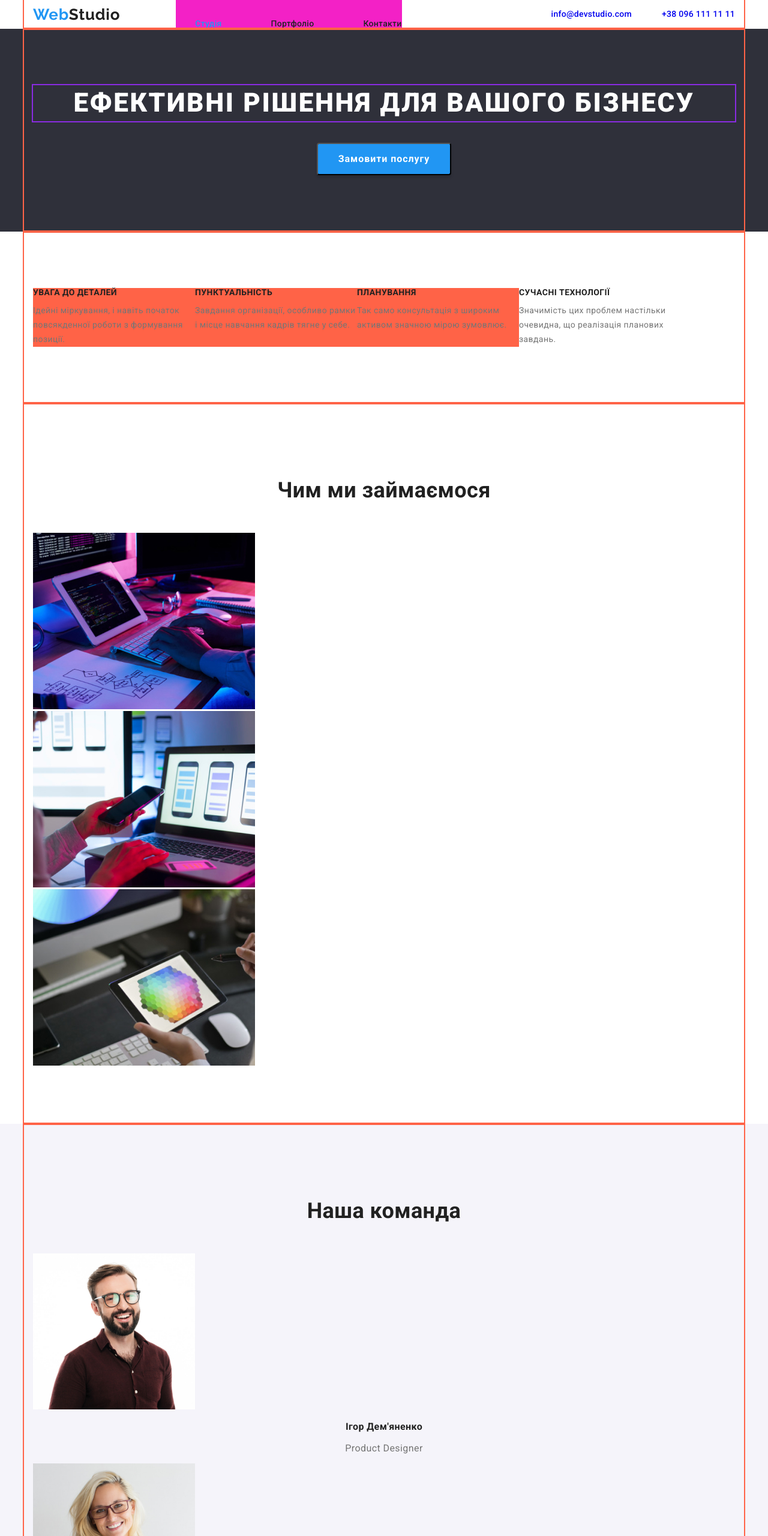
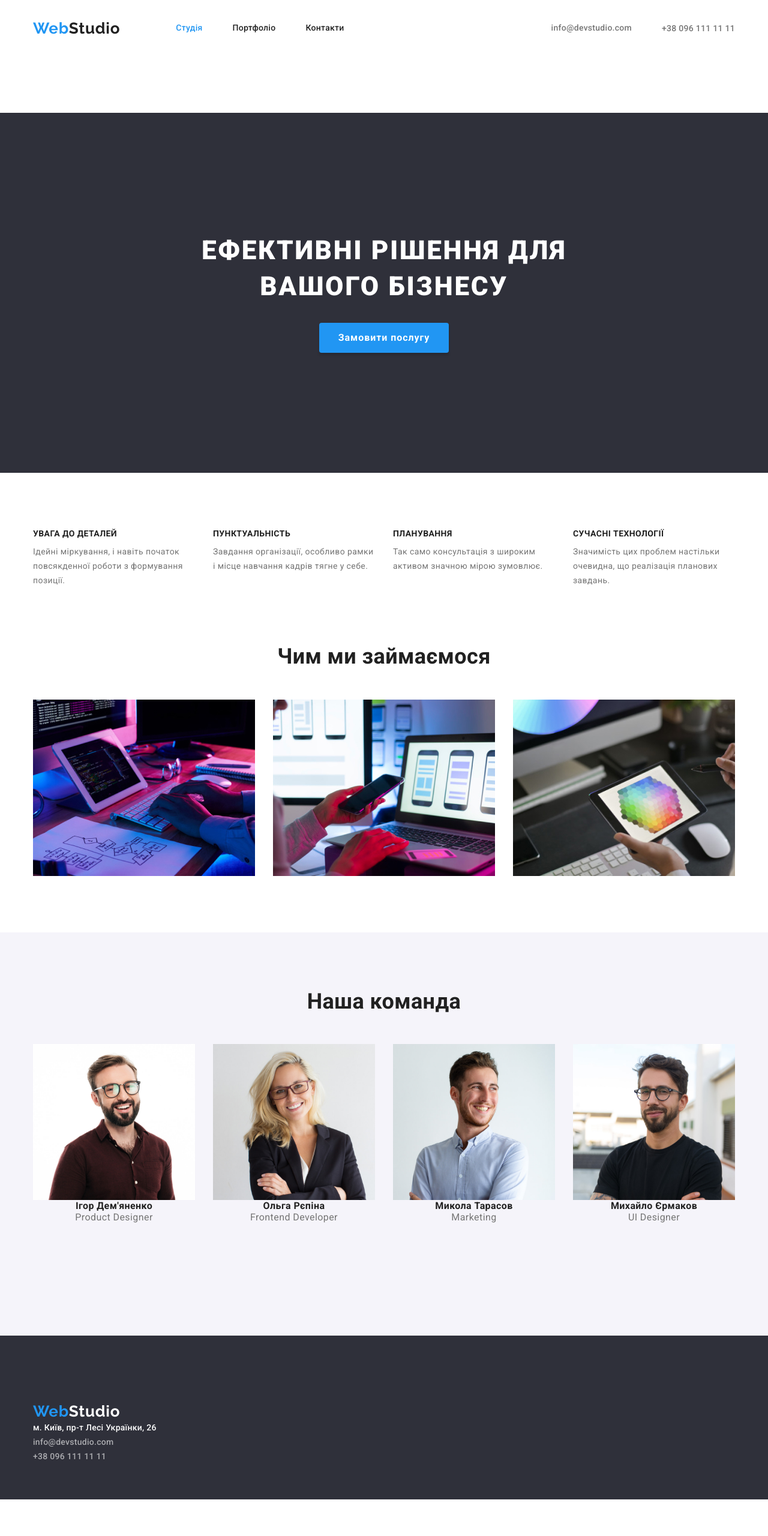
Before and after one commit to AlexandrSly/goit-markup-hw-03, a plain HTML site: page index.html in a window 1280 px wide. Shown: the top 2560 px of the page at 60% size. After the commit the page ends 2499 px from the top, so only its background shows below. Drawn offline with nearby package versions, Linux system fonts and the light colour scheme.

Commit message:
made changes-1

```diff
--- a/css/styles.css
+++ b/css/styles.css
@@ -13,6 +13,63 @@ body {
   letter-spacing: 0.03em;
 }
 
+/* ----------------глобальне скиданя стилів---------------- */
+
+p,
+h1,
+h2,
+h3,
+h4,
+h5,
+h6 {
+  margin: 0;
+}
+ul,
+ol {
+  margin: 0;
+  padding-left: 0;
+}
+button {
+  display: block;
+  cursor: pointer;
+  border: none;
+  border-radius: 4px;
+}
+
+address {
+  font-style: normal;
+}
+
+img {
+  display: block;
+}
+
+html {
+  box-sizing: border-box;
+}
+
+*,
+*::beffore *::after {
+  box-sizing: inherit;
+}
+
+.list {
+  list-style: none;
+  padding-left: 0;
+  margin: 0;
+}
+
+.container {
+  margin-left: auto;
+  margin-right: auto;
+  padding: 0px 15px;
+  width: 1200px;
+}
+
+.link {
+  text-decoration: none;
+}
+
 .list {
   list-style: none;
   padding: 0;
@@ -22,9 +79,8 @@ body {
 .conteiner {
   margin-left: auto;
   margin-right: auto;
-  padding: 94px 15px;
+  padding: 0 15px;
   width: 1200px;
-  outline: 2px solid tomato;
 }
 
 .link {
@@ -76,12 +132,11 @@ body {
 
 /* ----------------site nav---------------- */
 .header {
-  align-items: center;
+  padding: 32px 0;
+  margin-bottom: 93px;
 }
 .main-menu {
   display: flex;
-  padding-top: 0;
-  padding-bottom: 0;
 }
 
 .main-nav {
@@ -96,14 +151,10 @@ body {
 .site-nav {
   display: flex;
   margin-left: 93px;
-  background: #f321c6;
-  text-align: center;
 }
 
 .site-nav .link {
   display: block;
-  padding-left: 32px;
-  padding-top: 32px;
 
   color: var(--main-title-color);
   font-weight: 500;
@@ -120,6 +171,9 @@ body {
   display: flex;
   align-items: center;
   margin-left: auto;
+}
+
+.auth-link {
   font-weight: 500;
   line-height: 1.14;
   letter-spacing: 0.02em;
@@ -142,16 +196,17 @@ body {
 /* ----------------Hero---------------- */
 .hero-list {
   display: flex;
+  gap: 30px;
 }
 
 .hero-list .item {
   width: 270px;
-  background-color: tomato;
 }
 
 .hero-title {
-  margin-top: 0;
-  margin-bottom: 30;
+  width: 696px;
+  margin: 0 auto;
+  margin-bottom: 30px;
   font-weight: 900;
   font-size: 44px;
   line-height: 1.36;
@@ -159,12 +214,12 @@ body {
   letter-spacing: 0.06em;
   text-transform: uppercase;
   color: #ffffff;
-  outline: 2px solid blueviolet;
 }
 
 .hero {
   background: #2f303a;
   text-align: center;
+  padding: 200px 0;
 }
 
 .btn {
@@ -180,7 +235,8 @@ body {
   cursor: pointer;
   box-shadow: 0px 4px 4px rgba(0, 0, 0, 0.15);
   border-radius: 4px;
-  padding: 10px 34px;
+  padding: 10px 32px;
+  border: none;
 }
 
 .btn.primary {
@@ -199,6 +255,7 @@ body {
 }
 
 .section-title {
+  margin-top: 0;
   margin-bottom: 50px;
   font-weight: 700;
   font-size: 36px;
@@ -210,6 +267,7 @@ body {
 .benefits {
   margin-bottom: 0px;
   margin-top: 0;
+  padding: 94px 0;
 }
 
 .benefits-title {
@@ -229,11 +287,32 @@ body {
   line-height: 1.71;
   width: 270px;
 }
+/* ------------- Опис послуг--------------- */
+.work {
+  padding: 94px 0;
+  padding-top: 0;
+}
 
+.work-list {
+  display: flex;
+  gap: 30px;
+}
 .section-subtitle {
   color: var(--second-title-color);
 }
 
+/* ------------- Наша команда--------------- */
+
+.team {
+  padding: 94px 0;
+  padding-top: 0;
+  background: #f5f4fa;
+}
+
+.team-list {
+  display: flex;
+  gap: 30px;
+}
 .team-conteiner {
   padding-top: 94px;
   padding-bottom: 94px;
@@ -254,10 +333,28 @@ body {
   color: var(--second-title-color);
 }
 
-.team {
-  background: #f5f4fa;
+/* ----------------Портфоліо---------------- */
+.portfolio-menu {
+  display: flex;
+  gap: 8px;
+  padding-bottom: 34px;
+  justify-content: center;
 }
-/* ----------------Портфоліо---------------- */
+
+.portfolio-list {
+  display: flex;
+  flex-wrap: wrap;
+  padding-bottom: 94px;
+  gap: 30px;
+}
+
+.flex-element {
+  width: 370px;
+
+  margin-top: 0;
+  outline: 1px solid #eeeeee;
+}
+
 .visually-hidden {
   position: absolute;
   width: 1px;
@@ -277,12 +374,24 @@ body {
   line-height: 2;
   letter-spacing: 0.06em;
   color: var(--main-title-color);
+  padding-left: 24px;
 }
 
 .portfolio-subtitle {
   font-size: 16px;
   line-height: 1.88;
   color: var(--second-title-color);
+  padding-left: 24px;
+}
+
+.test-conteiner {
+  margin-left: auto;
+  margin-right: auto;
+  width: 1200px;
+}
+
+.flex-element:nth-child(3n) {
+  margin-right: 0;
 }
 
 /* ----------------Footer---------------- */
@@ -294,9 +403,9 @@ body {
 .conteiner-div {
   margin-left: auto;
   margin-right: auto;
-  padding: 0px 15px;
+
+  padding: 111px 15px 60px 15px;
   width: 1200px;
-  outline: 2px solid tomato;
 }
 
 .footer-link {
@@ -355,24 +464,3 @@ body {
 .portfolio-contacts:focus {
   color: #2196f3;
 }
-
-.test-conteiner {
-  margin-left: auto;
-  margin-right: auto;
-  width: 1200px;
-  outline: 2px solid tomato;
-}
-
-.flex-conteiner {
-  display: flex;
-}
-
-.flex-element {
-  width: 380px;
-  background: tomato;
-  margin-right: 30px;
-}
-
-.flex-element: :nth-child(3n) {
-  margin-right: 0;
-}
--- a/index.html
+++ b/index.html
@@ -32,10 +32,12 @@
           </ul>
         </nav>
         <ul class="auth-nav list">
+          <li class="item auth-link">
+            <a href="mailto:info@devstudio.com" class="link auth-link">info@devstudio.com</a>
+          </li>
           <li class="item">
-            <a href="mailto:info@devstudio.com" class="link">info@devstudio.com</a>
+            <a href="tel:+380961111111" class="link auth-link">+38 096 111 11 11</a>
           </li>
-          <li class="item"><a href="tel:+380961111111" class="link">+38 096 111 11 11</a></li>
         </ul>
       </div>
     </header>
@@ -70,7 +72,7 @@
                 Так само консультація з широким активом значною мірою зумовлює.
               </p>
             </li>
-            <li>
+            <li class="item">
               <h3 class="benefits-title">Сучасні технології</h3>
               <p class="benefits-subtitle">
                 Значимість цих проблем настільки очевидна, що реалізація планових завдань.
@@ -83,7 +85,7 @@
       <section class="work list">
         <div class="conteiner">
           <h2 class="section-title">Чим ми займаємося</h2>
-          <ul class="list">
+          <ul class="list work-list">
             <li>
               <img src="./images/box_1.jpg" alt="планше, клавіатура та руки" width="370" />
             </li>
```
Also changed, not shown: portfolio.html (+7 -4 lines).
